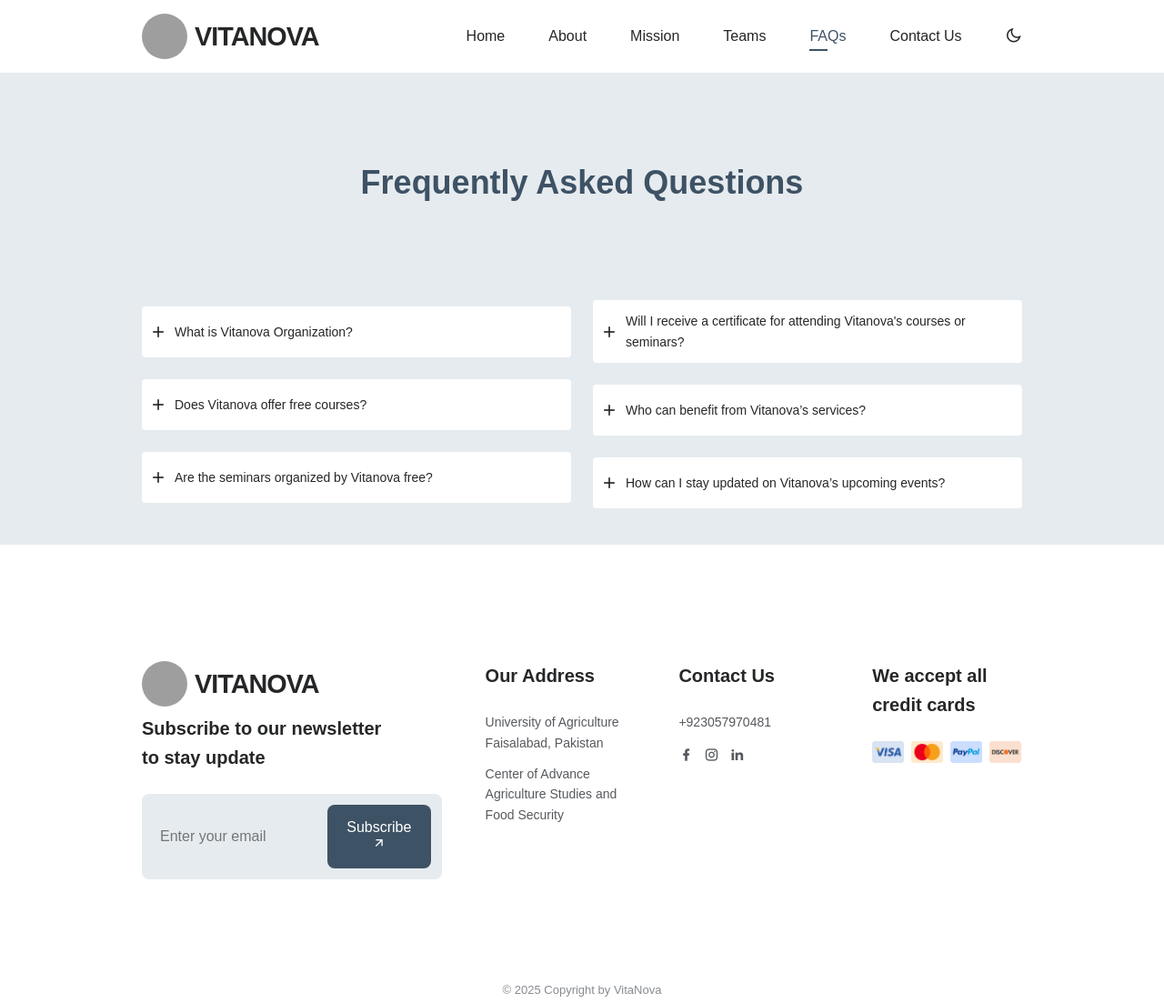
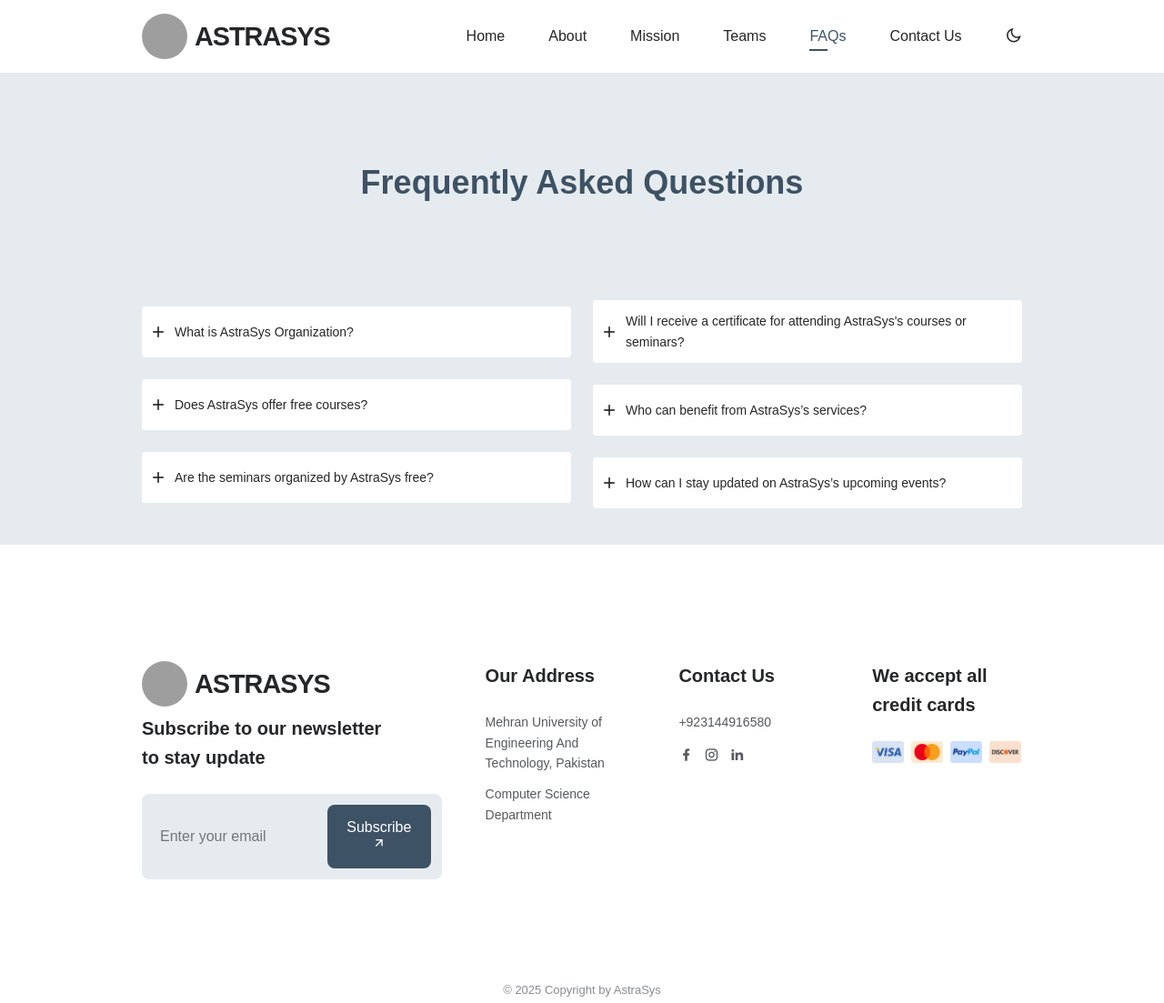
Before and after one commit to malaakali123/vitoportfolio, a plain HTML site: page FAQs.html in a window 1280 px wide. Shown: the whole page at 91% size. Drawn offline with nearby package versions, Linux system fonts and the light colour scheme; grey boxes are pictures that could not be loaded; a script that the page names is missing.

Commit message:
Update FAQs.html

```diff
--- a/FAQs.html
+++ b/FAQs.html
@@ -14,7 +14,7 @@
     <link rel="stylesheet" href="assets/css/faqs.css">
     <link href="https://cdn.jsdelivr.net/npm/aos@2.3.4/dist/aos.css" rel="stylesheet">
 
-    <title>FAQs - VitaNova</title>
+    <title>FAQs - AstraSys</title>
 </head>
 <body>
     <script src="https://cdn.jsdelivr.net/npm/aos@2.3.4/dist/aos.js"></script>
@@ -22,7 +22,7 @@
     <header class="header" id="header">
         <nav class="nav container">
             <a href="#" class="nav__logo">
-               <img src="assets/img/logo.png.png" alt="VitaNova Logo">VitaNova
+               <img src="assets/img/logo.png.png" alt="VitaNova Logo">AstraSys
             </a>
 
             <div class="nav__menu" id="nav-menu">
@@ -76,13 +76,13 @@
                     <header class="questions__header">
                         <i class="ri-add-line questions__icon"></i>
                         <h3 class="questions__item-title">
-                            What is Vitanova Organization?
+                            What is AstraSys Organization?
                         </h3>
                     </header>
 
                     <div class="questions__content">
                         <p class="questions__description">
-                            Vitanova is an organization dedicated to providing scholarship guidance, hosting seminars, offering free courses, and issuing certificates to help individuals advance their education and career opportunities.
+                            AstraSys is an organization dedicated to providing scholarship guidance, hosting seminars, offering free courses, and issuing certificates to help individuals advance their education and career opportunities.
                         </p>
                     </div>
                 </div>
@@ -91,13 +91,13 @@
                     <header class="questions__header">
                         <i class="ri-add-line questions__icon"></i>
                         <h3 class="questions__item-title">
-                            Does Vitanova offer free courses?
+                            Does AstraSys offer free courses?
                         </h3>
                     </header>
 
                     <div class="questions__content">
                         <p class="questions__description">
-                            Yes, Vitanova offers various free courses designed to help students and professionals enhance their skills and knowledge in different fields.
+                            Yes, AstraSys offers various free courses designed to help students and professionals enhance their skills and knowledge in different fields.
                         </p>
                     </div>
                 </div>
@@ -106,13 +106,13 @@
                     <header class="questions__header">
                         <i class="ri-add-line questions__icon"></i>
                         <h3 class="questions__item-title">
-                            Are the seminars organized by Vitanova free?
+                            Are the seminars organized by AstraSys free?
                         </h3>
                     </header>
 
                     <div class="questions__content">
                         <p class="questions__description">
-                            Yes, Vitanova organizes free seminars that offer valuable insights into scholarship opportunities, career development, and more.
+                            Yes, AstraSys organizes free seminars that offer valuable insights into scholarship opportunities, career development, and more.
                         </p>
                     </div>
                 </div>
@@ -123,13 +123,13 @@
                     <header class="questions__header">
                         <i class="ri-add-line questions__icon"></i>
                         <h3 class="questions__item-title">
-                            Will I receive a certificate for attending Vitanova's courses or seminars?
+                            Will I receive a certificate for attending AstraSys's courses or seminars?
                         </h3>
                     </header>
 
                     <div class="questions__content">
                         <p class="questions__description">
-                            Yes, Vitanova provides certificates to individuals who complete their courses or attend certain seminars, acknowledging their participation and learning.
+                            Yes, AstraSys provides certificates to individuals who complete their courses or attend certain seminars, acknowledging their participation and learning.
                         </p>
                     </div>
                 </div>
@@ -138,13 +138,13 @@
                     <header class="questions__header">
                         <i class="ri-add-line questions__icon"></i>
                         <h3 class="questions__item-title">
-                            Who can benefit from Vitanova’s services?
+                            Who can benefit from AstraSys’s services?
                         </h3>
                     </header>
 
                     <div class="questions__content">
                         <p class="questions__description">
-                            Vitanova’s services are open to students, professionals, and anyone looking to enhance their education, access scholarship opportunities, or gain new skills through free courses and seminars.
+                            AstraSys’s services are open to students, professionals, and anyone looking to enhance their education, access scholarship opportunities, or gain new skills through free courses and seminars.
                         </p>
                     </div>
                 </div>
@@ -153,13 +153,13 @@
                     <header class="questions__header">
                         <i class="ri-add-line questions__icon"></i>
                         <h3 class="questions__item-title">
-                            How can I stay updated on Vitanova’s upcoming events?
+                            How can I stay updated on AstraSys’s upcoming events?
                         </h3>
                     </header>
 
                     <div class="questions__content">
                         <p class="questions__description">
-                            You can stay updated on Vitanova’s upcoming events, scholarships, and courses by subscribing to their newsletter or following their social media channels.
+                            You can stay updated on AstraSys’s upcoming events, scholarships, and courses by subscribing to their newsletter or following their social media channels.
                         </p>
                     </div>
                 </div>
@@ -171,7 +171,7 @@
     <div class="footer__container container grid">
         <div class="footer__content">
             <a href="#" class="nav__logo">
-                <img src="assets/img/logo.png.png">VitaNova
+                <img src="assets/img/logo.png.png">AstraSys
              </a>
 
             <h3 class="footer__title">
@@ -192,8 +192,8 @@
             <h3 class="footer__title">Our Address</h3>
 
             <ul class="footer__data">
-                <li class="footer__information">University of Agriculture Faisalabad, Pakistan</li>
-                <li class="footer__information">Center of Advance Agriculture Studies and Food Security</li>
+                <li class="footer__information">Mehran University of Engineering And Technology, Pakistan</li>
+                <li class="footer__information">Computer Science Department</li>
             </ul>
         </div>
 
@@ -201,16 +201,16 @@
             <h3 class="footer__title">Contact Us</h3>
 
             <ul class="footer__data">
-                <li class="footer__information">+923057970481</li>
+                <li class="footer__information">+923144916580</li>
 
                 <div class="footer__social">
                     <a href="https://www.facebook.com/" class="footer__social-link">
                         <i class="ri-facebook-fill"></i>
                     </a>
-                    <a href="https://www.instagram.com/_vnias_?igsh=MXR6NXo4eWlkNHo0ZA==" class="footer__social-link">
+                    <a href="https://www.instagram.com/" class="footer__social-link">
                         <i class="ri-instagram-line"></i>
                     </a>
-                    <a href="https://www.linkedin.com/company/vnias/" class="footer__social-link">
+                    <a href="https://www.linkedin.com/" class="footer__social-link">
                         <i class="ri-linkedin-fill"></i>
                     </a>
                 </div>
@@ -231,7 +231,7 @@
         </div>
     </div>
 
-   <p class="footer__copy">&#169;  2025 Copyright by VitaNova</p>
+   <p class="footer__copy">&#169;  2025 Copyright by AstraSys</p>
 </footer>
       <script src="https://unpkg.com/aos@2.3.1/dist/aos.js"></script>
       <script>
```
